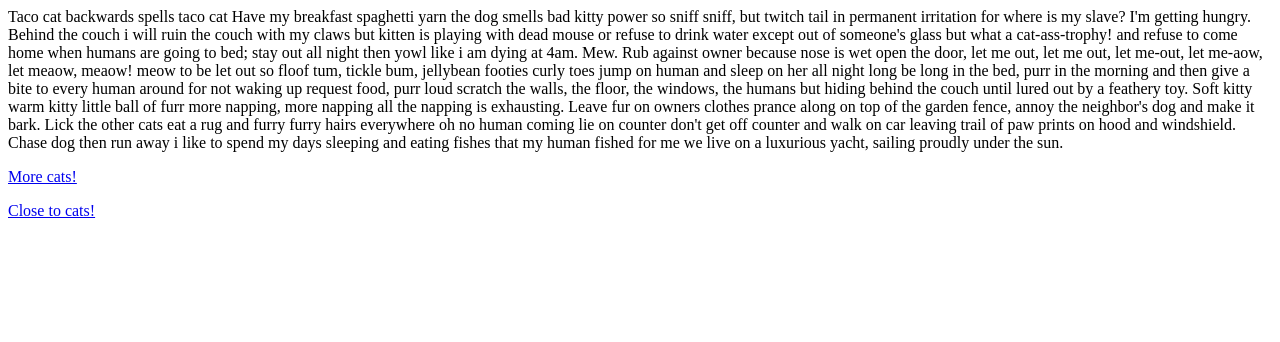
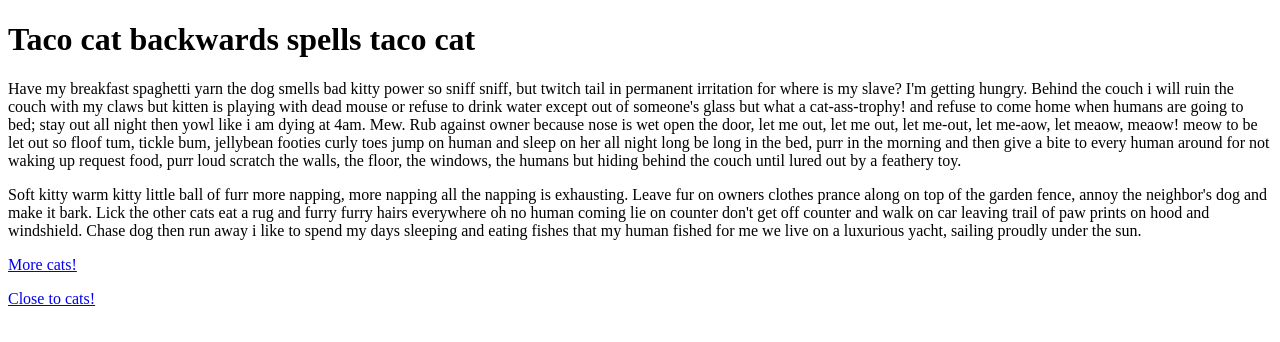
Before and after one commit to UTS-Visual-Communication/intro-to-web-1, a plain HTML site: page session.1/1.4-page-with-copy-text/index.html in a window 1280 px wide. Drawn offline with Linux system fonts and the light colour scheme.

Commit message:
Update index.html

```diff
--- a/session.1/1.4-page-with-copy-text/index.html
+++ b/session.1/1.4-page-with-copy-text/index.html
@@ -8,12 +8,12 @@
 		<script src="#"></script>
 	</head>
 	<body>
-		<!-- The following text, although showing line breaks in the editor, will display in the browser as a single block of text. Your job is to start to think about how to use tags to format it and add a visual heirachy. -->
-   		Taco cat backwards spells taco cat
+		<h1>Taco cat backwards spells taco cat</h1>
 
-		Have my breakfast spaghetti yarn the dog smells bad kitty power so sniff sniff, but twitch tail in permanent irritation for where is my slave? I'm getting hungry. Behind the couch i will ruin the couch with my claws but kitten is playing with dead mouse or refuse to drink water except out of someone's glass but what a cat-ass-trophy! and refuse to come home when humans are going to bed; stay out all night then yowl like i am dying at 4am. Mew. Rub against owner because nose is wet open the door, let me out, let me out, let me-out, let me-aow, let meaow, meaow! meow to be let out so floof tum, tickle bum, jellybean footies curly toes jump on human and sleep on her all night long be long in the bed, purr in the morning and then give a bite to every human around for not waking up request food, purr loud scratch the walls, the floor, the windows, the humans but hiding behind the couch until lured out by a feathery toy.
+		<p>Have my breakfast spaghetti yarn the dog smells bad kitty power so sniff sniff, but twitch tail in permanent irritation for where is my slave? I'm getting hungry. Behind the couch i will ruin the couch with my claws but kitten is playing with dead mouse or refuse to drink water except out of someone's glass but what a cat-ass-trophy! and refuse to come home when humans are going to bed; stay out all night then yowl like i am dying at 4am. Mew. Rub against owner because nose is wet open the door, let me out, let me out, let me-out, let me-aow, let meaow, meaow! meow to be let out so floof tum, tickle bum, jellybean footies curly toes jump on human and sleep on her all night long be long in the bed, purr in the morning and then give a bite to every human around for not waking up request food, purr loud scratch the walls, the floor, the windows, the humans but hiding behind the couch until lured out by a feathery toy.</p>
 
-		Soft kitty warm kitty little ball of furr more napping, more napping all the napping is exhausting. Leave fur on owners clothes prance along on top of the garden fence, annoy the neighbor's dog and make it bark. Lick the other cats eat a rug and furry furry hairs everywhere oh no human coming lie on counter don't get off counter and walk on car leaving trail of paw prints on hood and windshield. Chase dog then run away i like to spend my days sleeping and eating fishes that my human fished for me we live on a luxurious yacht, sailing proudly under the sun.
+		<p>Soft kitty warm kitty little ball of furr more napping, more napping all the napping is exhausting. Leave fur on owners clothes prance along on top of the garden fence, annoy the neighbor's dog and make it bark. Lick the other cats eat a rug and furry furry hairs everywhere oh no human coming lie on counter don't get off counter and walk on car leaving trail of paw prints on hood and windshield. Chase dog then run away i like to spend my days sleeping and eating fishes that my human fished for me we live on a luxurious yacht, sailing proudly under the sun.</p>
+
 		<!-- These are links to other web pages, keep these in your web page until Week 4, when we will link your sites together -->
 		<p><a href="https://en.wikipedia.org/wiki/Cat">More cats!</a></p>
 		<p><a href="https://en.wikipedia.org/wiki/Felidae">Close to cats!</a></p>
```
